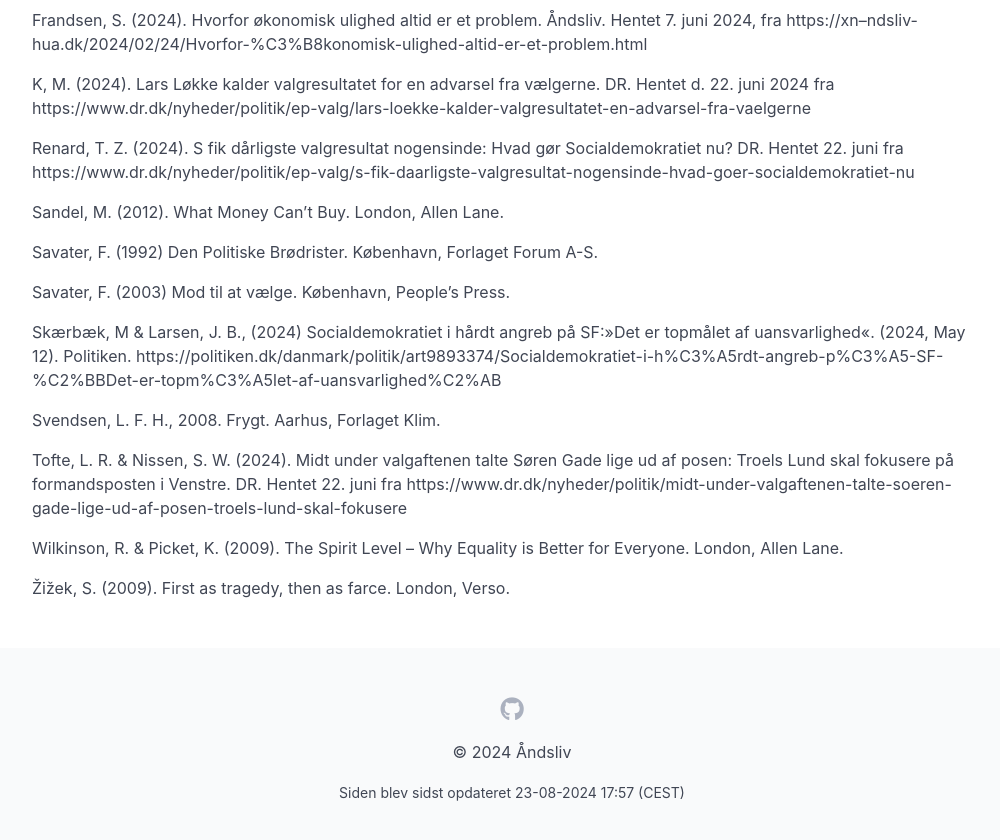
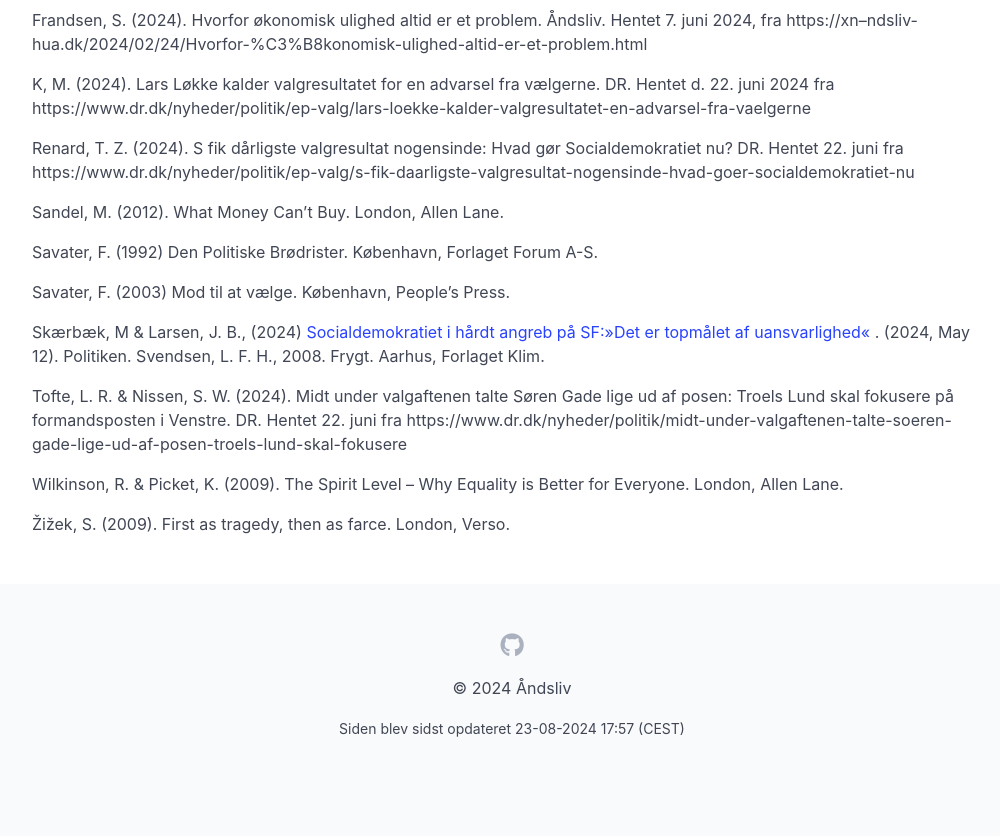
Before and after one commit to Aandsliv/aandsliv, a Jekyll site: the page built from src/_posts/2024-06-22-Analyse:-Alle-partiers-takeaway-fra-Europaparlamentsvalget.md, in a window 1280 px wide and 900 px high, scrolled down 3698 px. Shown: the top 840 px of the window, without its empty margins (128-1128 px from the left). Built offline with Jekyll 4.4.1, drawn with Linux system fonts in a browser that asks for light colours.

Commit message:
Update 2024-06-22-Analyse:-Alle-partiers-takeaway-fra-Europaparlament… (#117)
…svalget.md

```diff
--- a/src/_posts/2024-06-22-Analyse:-Alle-partiers-takeaway-fra-Europaparlamentsvalget.md
+++ b/src/_posts/2024-06-22-Analyse:-Alle-partiers-takeaway-fra-Europaparlamentsvalget.md
@@ -83,8 +83,8 @@ Savater, F. (1992) Den Politiske Brødrister. København, Forlaget Forum A-S.
 
 Savater, F. (2003) Mod til at vælge. København, People’s Press.
 
-Skærbæk, M & Larsen, J. B., (2024) Socialdemokratiet i hårdt angreb på SF:»Det er topmålet af uansvarlighed«. (2024, May 12). Politiken. https://politiken.dk/danmark/politik/art9893374/Socialdemokratiet-i-h%C3%A5rdt-angreb-p%C3%A5-SF-%C2%BBDet-er-topm%C3%A5let-af-uansvarlighed%C2%AB
-
+Skærbæk, M & Larsen, J. B., (2024) [Socialdemokratiet i hårdt angreb på SF:»Det er topmålet af uansvarlighed«](https://politiken.dk/danmark/politik/art9893374/Socialdemokratiet-i-h%C3%A5rdt-angreb-p%C3%A5-SF-%C2%BBDet-er-topm%C3%A5let-af-uansvarlighed%C2%AB)
+. (2024, May 12). Politiken.
 Svendsen, L. F. H., 2008. Frygt. Aarhus, Forlaget Klim.
 
 Tofte, L. R. & Nissen, S. W. (2024). Midt under valgaftenen talte Søren Gade lige ud af posen: Troels Lund skal fokusere på formandsposten i Venstre. DR. Hentet 22. juni fra https://www.dr.dk/nyheder/politik/midt-under-valgaftenen-talte-soeren-gade-lige-ud-af-posen-troels-lund-skal-fokusere
```
